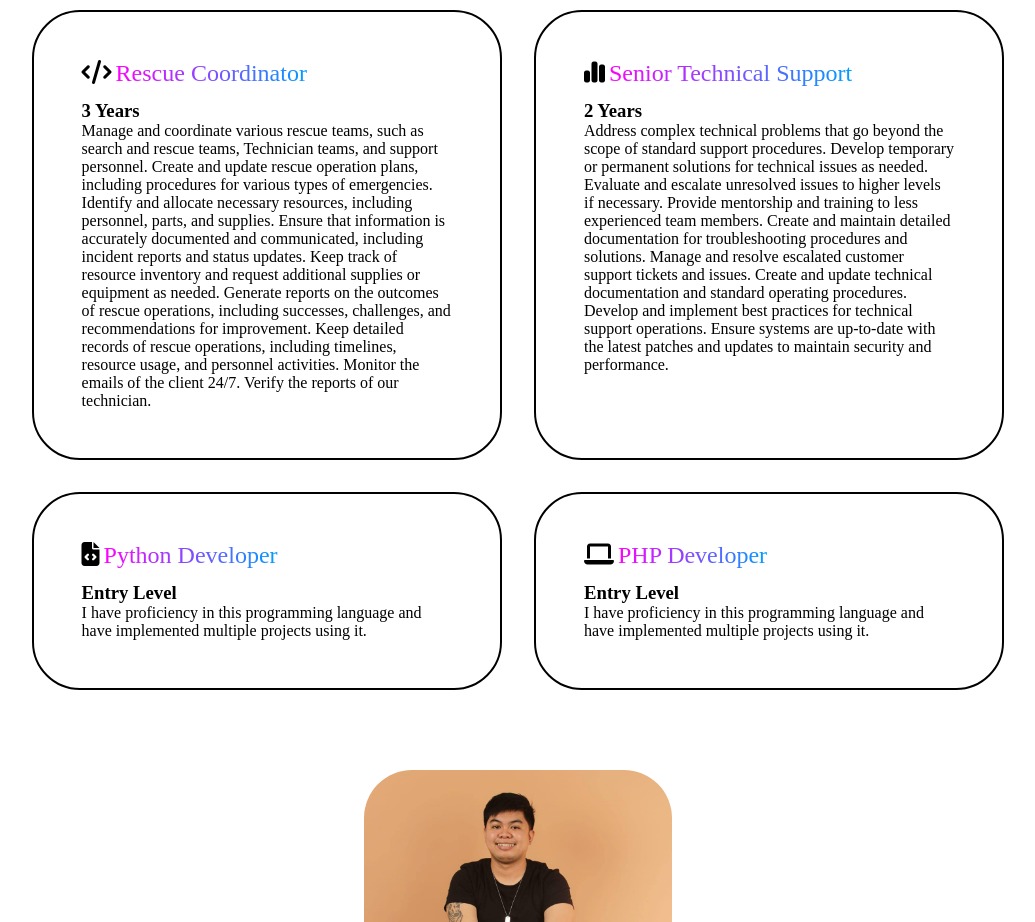
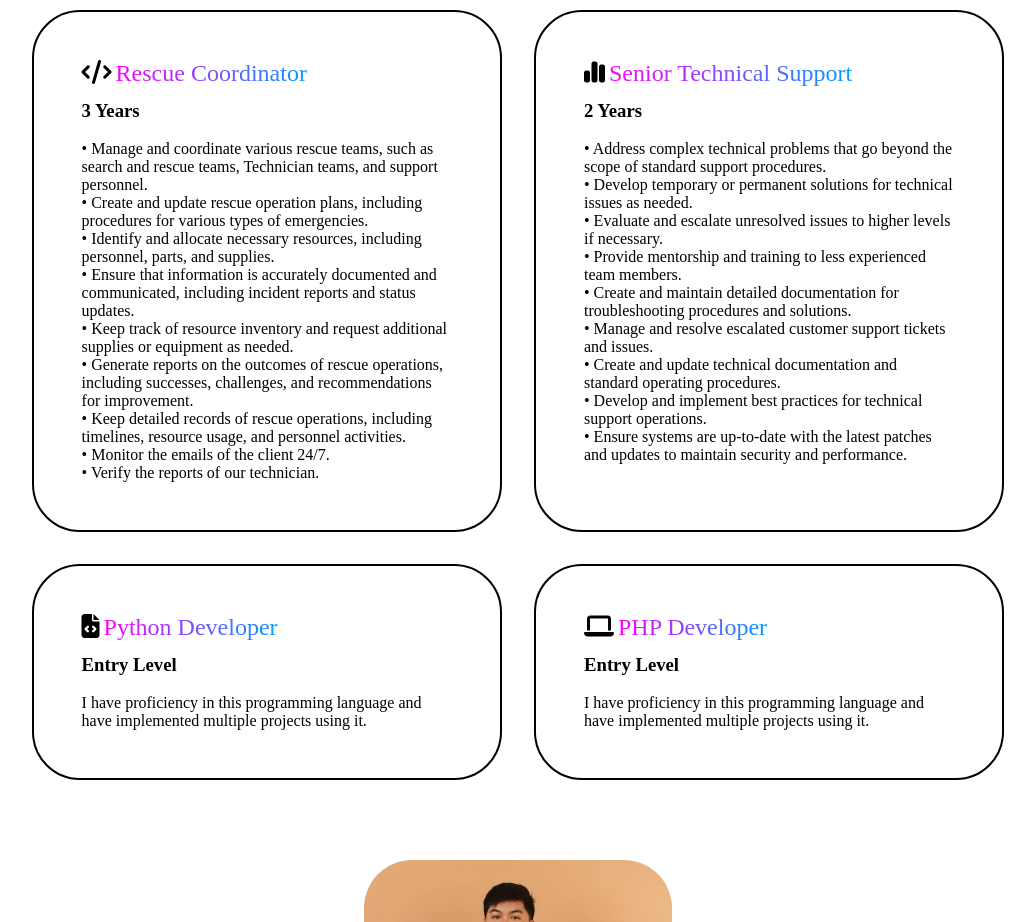
Before and after one commit to Gekho10/Gekho10, a plain HTML site: page index.html in a window 1280 px wide. Shown: the part 1040-1962 px from the top of the page, without its empty margins (122-1157 px from the left). Drawn offline with Linux system fonts and the light colour scheme.

Commit message:
index.html

```diff
--- a/index.html
+++ b/index.html
@@ -71,38 +71,38 @@
                     <i class="fa-solid fa-code"></i>
                     <span>Rescue Coordinator</span>
                     <h3>3 Years</h3>
-                    <p>Manage and coordinate various rescue teams, such as search and rescue
+                    <p> <br>• Manage and coordinate various rescue teams, such as search and rescue
                         teams, Technician teams, and support personnel.
-                        Create and update rescue operation plans, including procedures for various
+                        <br>• Create and update rescue operation plans, including procedures for various
                         types of emergencies.
-                        Identify and allocate necessary resources, including personnel, parts, and
+                        <br>• Identify and allocate necessary resources, including personnel, parts, and
                         supplies.
-                        Ensure that information is accurately documented and communicated, including
+                        <br>• Ensure that information is accurately documented and communicated, including
                         incident reports and status updates.
-                        Keep track of resource inventory and request additional supplies or equipment as
-                        needed. Generate reports on the outcomes of rescue operations, including successes,
+                        <br>• Keep track of resource inventory and request additional supplies or equipment as
+                        needed. <br>• Generate reports on the outcomes of rescue operations, including successes,
                         challenges, and recommendations for improvement.
-                        Keep detailed records of rescue operations, including timelines, resource usage,
+                        <br> • Keep detailed records of rescue operations, including timelines, resource usage,
                         and personnel activities.
-                        Monitor the emails of the client 24/7.
-                        Verify the reports of our technician.
+                        <br> • Monitor the emails of the client 24/7.
+                        <br> • Verify the reports of our technician.
                         </p>
                 </div>
                 <div class="grid-card">
                     <i class="fa-solid fa-chart-simple"></i>
                     <span>Senior Technical Support</span>
                     <h3>2 Years</h3>
-                    <p> Address complex technical problems that go beyond the scope of standard
+                    <p> <br>• Address complex technical problems that go beyond the scope of standard
                         support procedures.
-                        Develop temporary or permanent solutions for technical issues as needed.
-                        Evaluate and escalate unresolved issues to higher levels if necessary.
-                        Provide mentorship and training to less experienced team members.
-                        Create and maintain detailed documentation for troubleshooting procedures and
+                        <br>• Develop temporary or permanent solutions for technical issues as needed.
+                        <br>• Evaluate and escalate unresolved issues to higher levels if necessary.
+                        <br>• Provide mentorship and training to less experienced team members.
+                        <br>• Create and maintain detailed documentation for troubleshooting procedures and
                         solutions.
-                        Manage and resolve escalated customer support tickets and issues.
-                        Create and update technical documentation and standard operating procedures.
-                        Develop and implement best practices for technical support operations.
-                        Ensure systems are up-to-date with the latest patches and updates to maintain
+                        <br>• Manage and resolve escalated customer support tickets and issues.
+                        <br>• Create and update technical documentation and standard operating procedures.
+                        <br>• Develop and implement best practices for technical support operations.
+                        <br>• Ensure systems are up-to-date with the latest patches and updates to maintain
                         security and performance.
                         </p>
                 </div>
@@ -110,13 +110,13 @@
                     <i class="fa-solid fa-file-code"></i>
                     <span>Python Developer</span>
                     <h3>Entry Level</h3>
-                    <p>I have proficiency in this programming language and have implemented multiple projects using it.</p>
+                    <p> <br> I have proficiency in this programming language and have implemented multiple projects using it.</p>
                 </div>
                 <div class="grid-card">
                     <i class="fa-solid fa-laptop"></i>
                     <span>PHP Developer</span>
                     <h3>Entry Level</h3>
-                    <p>I have proficiency in this programming language and have implemented multiple projects using it.</p>
+                    <p> <br> I have proficiency in this programming language and have implemented multiple projects using it.</p>
                 </div>
             </div>
 
```
